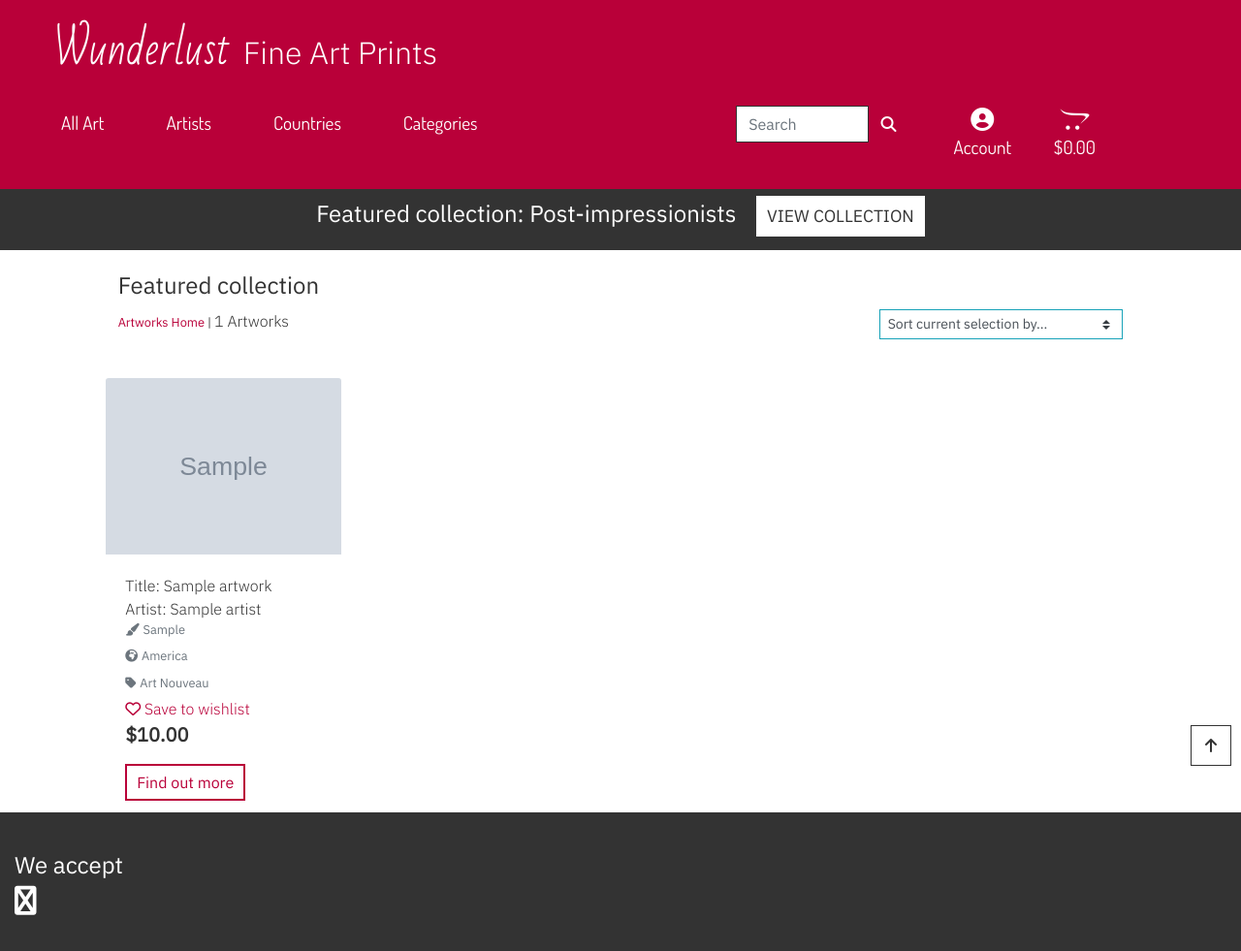
After one commit to Jade-ux/wunderlust_gallery, a Django app: page /artworks/artworks_featured in a window 1280 px wide. The commit adds this page. Shown: the whole page at 97% size. Run offline with Django 3.2, Linux system fonts and the light colour scheme; data comes from the database, SQL or seed files in the repository; tables that the repository leaves empty hold one stand-in row (values such as "Sample post"); grey boxes marked "Sample" are stand-in pictures; parts of the project's set-up code (start-up, migrations or seed data) failed here and were passed over; some libraries are stand-ins or nearby versions.

Commit message:
Added the featured collection page, view, url and added links to buttons.

```diff
--- /dev/null
+++ b/artworks/templates/artworks/artworks_featured.html
@@ -0,0 +1,183 @@
+{% extends "base.html" %}
+{% load static %}
+
+{% block page_header %}
+<div class="container header-container">
+    <div class="row">
+        <div class="col"></div>
+    </div>
+</div>
+
+{% endblock %}
+
+{% block content %}
+<div class="container-fluid">
+    <div class="row">
+        <div id="top" class="col-12 col-md-6 text-left offset-1">
+            <h4 class="heading-inline">Featured collection
+                {% for c in current_categories %}
+                <h4 class="heading-inline">
+                    <span class="heading-grey"> | {{ c.friendly_name }}</span>
+                </h4>
+                {% endfor %}
+                {% for a in current_artists %}
+                <h4 class="heading-inline">
+                    <span class="heading-grey"> | {{ a.friendly_name }}</span>
+                </h4>
+                {% endfor %}
+                {% for p in current_countries %}
+                <h4 class="heading-inline">
+                    <span class="heading-grey"> | {{ p.name }}</span>
+                </h4>
+                {% endfor %}
+        </div>
+    </div>
+    <div class="row row-header">
+        <div class="col-12 col-md-5 order-md-first offset-1">
+            <p class="breadcrumbs">
+                {% if search_term or current_categories or current_artists or current_countries or current_sorting != 'None_None' %}
+                <span class="small"><a href="{% url 'artworks' %}">Artworks Home</a> | </span>
+                {% endif %}
+                {{ artworks|length }} Artworks{% if search_term %} found for
+                <strong>"{{ search_term }}"</strong>{% endif %}
+            </p>
+        </div>
+        <div class="col-12 col-md-5 my-auto order-md-last offset-md-0 offset-1 d-flex justify-content-md-end">
+            <div class="sort-select-wrapper w-50">
+                <select id="sort-selector"
+                    class="custom-select custom-select-sm rounded-0 border border-{% if current_sorting != 'None_None' %}info{% else %}black{% endif %}">
+                    <option value="reset" {% if current_sorting == 'None_None' %}selected{% endif %}>Sort current
+                        selection by...
+                    </option>
+                    <option value="price_asc" {% if current_sorting == 'price_asc' %}selected{% endif %}>Price (low
+                        to high)</option>
+                    <option value="price_desc" {% if current_sorting == 'price_desc' %}selected{% endif %}>Price
+                        (high to low)</option>
+                    <option value="category_asc" {% if current_sorting == 'category_asc' %}selected{% endif %}>Category
+                        (A-Z)</option>
+                    <option value="category_desc" {% if current_sorting == 'category_desc' %}selected{% endif %}>
+                        Category
+                        (Z-A)</option>
+                    <option value="artist_asc" {% if current_sorting == 'artist_asc' %}selected{% endif %}>Artist
+                        (A-Z)</option>
+                    <option value="artist_desc" {% if current_sorting == 'artist_desc' %}selected{% endif %}>Artist
+                        (Z-A)</option>
+                </select>
+            </div>
+        </div>
+    </div>
+</div>
+<div class="row">
+    <div class="col-10 offset-1">
+        <div class="row">
+            {% for artwork in artworks %}
+            <div class="col-sm-6 col-md-6 col-lg-4 col-xl-3">
+                <div class="card h-100 border-0">
+                    <div class="">
+                        <a href="{% url 'artwork_detail' artwork.id %}">
+                            <img class="card-img-top img-fluid" src="{{ artwork.image.url }}"
+                                alt="{{ artwork.friendly_name }}">
+                        </a>
+                    </div>
+                    <div class="card-body pb-0">
+                        <p class="mb-0">Title: {{ artwork.friendly_name }}</p>
+                        <p class="mb-0">Artist: {{ artwork.artist.friendly_name }}</p>
+                        <p class="small text-muted mb-0"><i
+                                class="fas fa-paint-brush mr-1"></i>{{ artwork.original_medium }}
+                        </p>
+                        <p class="mt-1 mb-0">
+                            <a class="small text-muted" href="{% url 'artworks' %}?country={{ artwork.country.name }}">
+                                <i class="fas fa-globe-africa mr-1"></i>{{ artwork.country.name }}
+                            </a>
+                        </p>
+                        <p class="mt-1 mb-0">
+                            <a class="small text-muted"
+                                href="{% url 'artworks' %}?category={{ artwork.category.name }}">
+                                <i class="fas fa-tag mr-1"></i>{{ artwork.category.friendly_name }}
+                            </a>
+                        </p>
+                        <p class="mt-1 mb-0 wine">
+                            <i class="far fa-heart"></i> Save to wishlist
+                        </p>
+                        <p class="lead mb-0 text-left font-weight-bold">${{ artwork.price }}</p>
+                        {% if request.user.is_superuser %}
+                        <p class="mt-2">
+                            <a class="text-info" href="{% url 'edit_artwork' artwork.id %}">Edit</a> |
+                            <a class="text-danger" href="{% url 'delete_artwork' artwork.id %}">Delete</a>
+                        </p>
+                        {% endif %}
+                    </div>
+                    <div class="card-footer bg-white pt-0 border-0 text-left">
+                        <div class="row">
+                            <div class="col">
+                                <a href="{% url 'artwork_detail' artwork.id %}" type="button"
+                                    class="btn btn-outline">Find out more</a>
+                            </div>
+                        </div>
+                    </div>
+                </div>
+            </div>
+            {% if forloop.counter|divisibleby:1 %}
+            <div class="col-12 d-sm-none mb-5">
+                <hr>
+            </div>
+            {% endif %}
+            {% if forloop.counter|divisibleby:2 %}
+            <div class="col-12 d-none d-sm-block d-md-block d-lg-none mb-5">
+                <hr>
+            </div>
+            {% endif %}
+            {% if forloop.counter|divisibleby:3 %}
+            <div class="col-12 d-none d-lg-block d-xl-none mb-5">
+                <hr>
+            </div>
+            {% endif %}
+            {% if forloop.counter|divisibleby:4 %}
+            <div class="col-12 d-none d-xl-block mb-5">
+                <hr>
+            </div>
+            {% endif %}
+            {% endfor %}
+        </div>
+    </div>
+</div>
+<!--Up arrow-->
+<div class="btn-up border border-grey">
+    <a class="link-up d-flex h-100">
+        <i class="fas fa-arrow-up mx-auto my-auto"></i>
+    </a>
+</div>
+{% endblock %}
+
+{% block postloadjs %}
+{{ block.super }}
+<!--From Boutique Ado project-->
+<script type="text/javascript">
+    $('.link-up').click(function (e) {
+        window.scrollTo(0, 0)
+    })
+</script>
+<!--From Boutique Ado project-->
+<script type="text/javascript">
+    $('#sort-selector').change(function () {
+        var selector = $(this);
+        var currentUrl = new URL(window.location);
+
+        var selectedVal = selector.val();
+        if (selectedVal != "reset") {
+            var sort = selectedVal.split("_")[0];
+            var direction = selectedVal.split("_")[1];
+
+            currentUrl.searchParams.set("sort", sort);
+            currentUrl.searchParams.set("direction", direction);
+
+            window.location.replace(currentUrl);
+        } else {
+            currentUrl.searchParams.delete("sort");
+            currentUrl.searchParams.delete("direction");
+
+            window.location.replace(currentUrl);
+        }
+    })
+</script>
+{% endblock %}
--- a/artworks/urls.py
+++ b/artworks/urls.py
@@ -3,6 +3,8 @@ from . import views
 
 urlpatterns = [
     path('', views.all_artworks, name='artworks'),
+    path(
+        'artworks_featured', views.featured_artworks, name='artworks_featured'),
     path('<int:artwork_id>/', views.artwork_detail, name='artwork_detail'),
     path('add/', views.add_artwork, name='add_artwork'),
     path('edit/<int:artwork_id>/', views.edit_artwork, name='edit_artwork'),
--- a/artworks/views.py
+++ b/artworks/views.py
@@ -75,7 +75,7 @@ def all_artworks(request):
     return render(request, 'artworks/artworks.html', context)
 
 
-def artwork_detail(request, artwork_id):
+def artwork_detail(request):
     """ A view to show artwork details on a new page """
 
     artwork = get_object_or_404(Artwork, pk=artwork_id)
@@ -85,6 +85,17 @@ def artwork_detail(request, artwork_id):
     }
 
     return render(request, 'artworks/artwork_detail.html', context)
+
+
+def featured_artworks(request):
+    """ A view to show featured artworks """
+    artworks = Artwork.objects.all()
+
+    context = {
+        'artworks': artworks.filter(featured=True)
+    }
+
+    return render(request, 'artworks/artworks_featured.html', context)
 
 
 @login_required
--- a/home/templates/home/index.html
+++ b/home/templates/home/index.html
@@ -15,15 +15,15 @@
 <div class="container-fluid container-banner">
     <div class="row">
         <div class="block-featured col-md-5 col-12 my-auto">
-            <h2 class="display-5 text-center">
+            <h2 class="display-5">
                 Featured collection
             </h2>
-            <h2 class="display-5 text-center">
+            <h2 class="display-5">
                 Post Impressionists
             </h2>
             <div class="my-5">
                 <h4>
-                    <a href="" class="btn-featured btn btn-lg rounded-0 text-uppercase py-3 text-center">
+                    <a href="{% url 'artworks_featured' %}" class="btn-featured btn btn-lg rounded-0 text-uppercase">
                         View collection
                     </a>
                 </h4>
--- a/static/css/base.css
+++ b/static/css/base.css
@@ -10,15 +10,6 @@
   padding: 0;
   border: 0;
 }
-
-/*Stops website scrolling left and right on mobile but breaks the back to top button:*/
-/* html,
-body {
-    overflow-x: hidden;
-    width: 100%;
-    display: flex;
-    flex-direction: column;
-} */
 
 html {
     height: 100%; overflow-y:auto;
@@ -67,6 +58,10 @@ a {
     text-decoration: none;
     background-color: transparent;
     font-weight: 500;
+}
+
+a:hover {
+    text-decoration: none;
 }
 
 /*-------------------------------------------------Nav bar*/
@@ -211,7 +206,14 @@ h2 {
 .btn-featured {
     background-color: #B90039;
     color: white;
-    margin-left: 40px;
+}
+
+.btn-white {
+    background-color: white;
+    color: #333333;
+    margin-left: 15px;
+    font-size: 1.1rem;
+    padding: 7px 10px;
 }
 
 .btn-purchase {
@@ -345,7 +347,7 @@ h2 {
 /* pad the top a bit when navbar is collapsed on mobile */
 @media (max-width: 991px) {
     .header-container {
-        padding-top: 250px;
+        padding-top: 230px;
     }
 
     .featured-collection-banner {
--- a/templates/base.html
+++ b/templates/base.html
@@ -156,7 +156,11 @@
     <div class="container-fluid featured-collection-banner">
         <div class="row text-center">
             <div class="col-12">
-                <h4 class="my-1">Featured collection: Post-impressionists</h4>
+                <h4 class="my-1">Featured collection: Post-impressionists
+                     <a href="{% url 'artworks_featured' %}" class="btn-white btn btn-lg rounded-0 text-uppercase">
+                        View collection
+                    </a>
+                </h4>
             </div>
         </div>
     </div>
```
